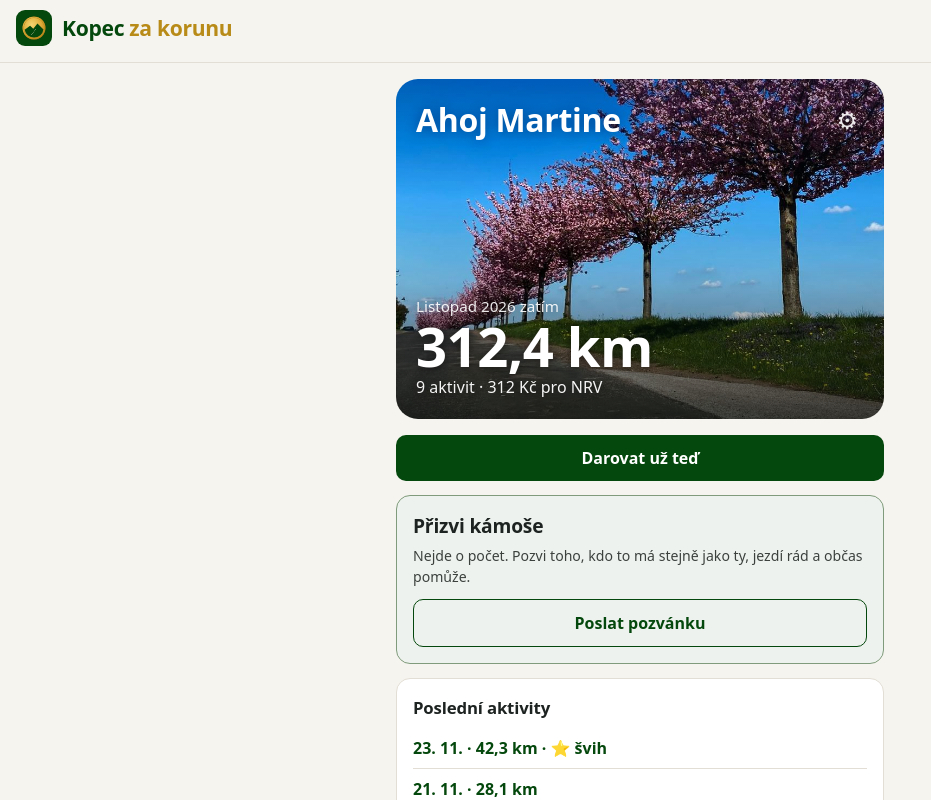
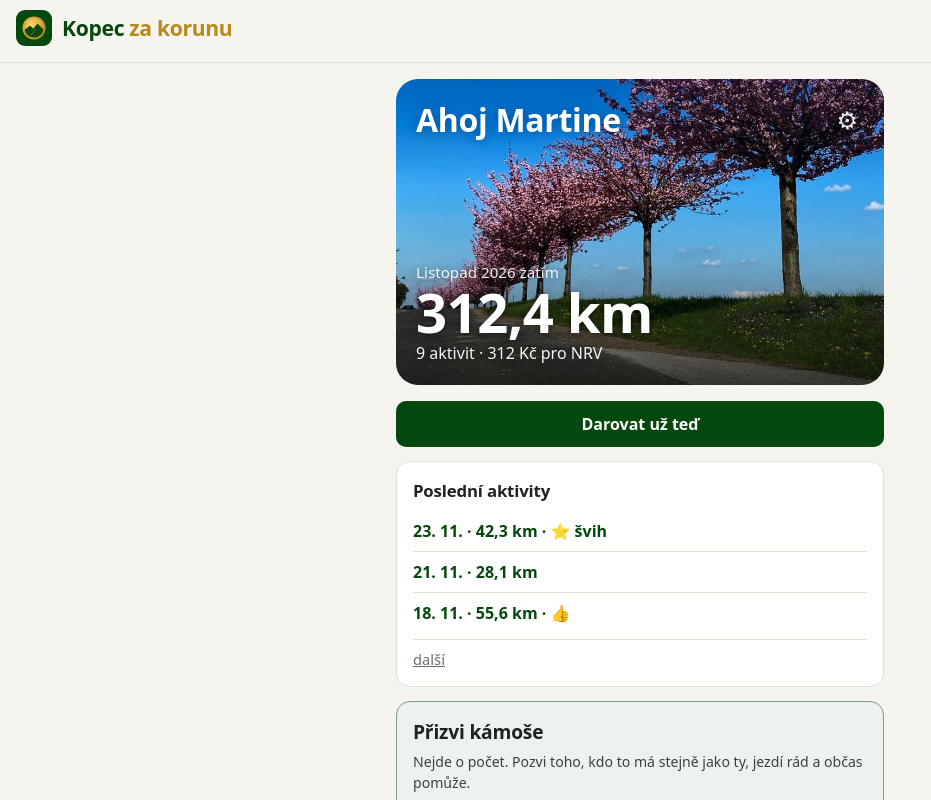
Before and after one commit to martinhrncirik-lang/kopec-za-korunu, a Next.js app: page /ukazka-hlavni in a window 1280 px wide. Shown: the top 800 px of the page, without its empty margins (0-931 px from the left). Built offline with nearby package versions, Linux system fonts and the light colour scheme; no server answers.

Commit message:
Hlavní stránka: fotka o 10 % nižší, pozvánka pod Posledními aktivitami
Co-Authored-By: Claude Opus 5.5 <noreply@anthropic.com>
Claude-Session: https://claude.ai/code/session_01VP8wPCG1yMi4cwXfdqHYHz

```diff
--- a/app/components/HomeView.js
+++ b/app/components/HomeView.js
@@ -11,11 +11,11 @@ import MoreList from './MoreList';
 export const INVITE_TEXT = 'Jezdím, dělám radost sobě a občas i ostatním. Přidej se!';
 
 // Hlavní stránka po přihlášení (jen zobrazení, data dodá app/page.js).
-// Pozvánka je hned pod „Darovat už teď", aby byla vidět bez scrolování.
+// Pořadí (Martin 24. 11.): fotka, dar, Poslední aktivity, Přizvi kámoše, Výpisy.
 export default function HomeView({ athlete, month, km, count, czk, recent, months, last, lastMonth, verdict }) {
   return (
     <>
-      <section className="photo-hero">
+      <section className="photo-hero home">
         <div className="photo-top with-avatar">
           {avatarUrl(athlete) && <img className="avatar" src={avatarUrl(athlete)} alt="" />}
           <h1>Ahoj{athlete.firstname ? ` ${vocative(athlete.firstname)}` : ''}</h1>
@@ -38,14 +38,6 @@ export default function HomeView({ athlete, month, km, count, czk, recent, month
 
       <a className="btn block" href={`/vypis/${month}`}>Darovat už teď</a>
 
-      <section className="card invite-card">
-        <div className="invite-text">
-          <h2>Přizvi kámoše</h2>
-          <p className="small">Nejde o počet. Pozvi toho, kdo to má stejně jako ty, jezdí rád a občas pomůže.</p>
-        </div>
-        <ShareButton label="Poslat pozvánku" className="btn ghost invite-btn" text={INVITE_TEXT} />
-      </section>
-
       {recent.length > 0 && (
         <section className="card">
           <h2>Poslední aktivity</h2>
@@ -62,6 +54,14 @@ export default function HomeView({ athlete, month, km, count, czk, recent, month
         </section>
       )}
 
+      <section className="card invite-card">
+        <div className="invite-text">
+          <h2>Přizvi kámoše</h2>
+          <p className="small">Nejde o počet. Pozvi toho, kdo to má stejně jako ty, jezdí rád a občas pomůže.</p>
+        </div>
+        <ShareButton label="Poslat pozvánku" className="btn ghost invite-btn" text={INVITE_TEXT} />
+      </section>
+
       <PushButton compact />
 
       {months.length > 0 && (
--- a/app/globals.css
+++ b/app/globals.css
@@ -527,7 +527,8 @@ h1 { font-weight: 760; }
 .mood-chill .ri-hill-front, .rim.mood-chill .rm-hill-front { fill: #80ac9d; }
 .mood-chill .ri-panel { background: rgba(255, 255, 255, .48); }
 
-/* Pozvánka kámošů na hlavní stránce (hned pod „Darovat už teď") */
+/* Hlavní stránka: fotka o 10 % nižší (340 → 306 px), pozvánka kámošů pod Posledními aktivitami */
+.photo-hero.home { min-height: 306px; }
 .invite-card { border: 1.5px solid color-mix(in srgb, var(--accent) 45%, var(--line)); background: color-mix(in srgb, var(--accent) 7%, var(--card)); }
 .invite-card h2 { font-size: 1.2rem; margin-bottom: 4px; }
 .invite-card p { margin: 0; color: var(--ink); opacity: .85; }
```
